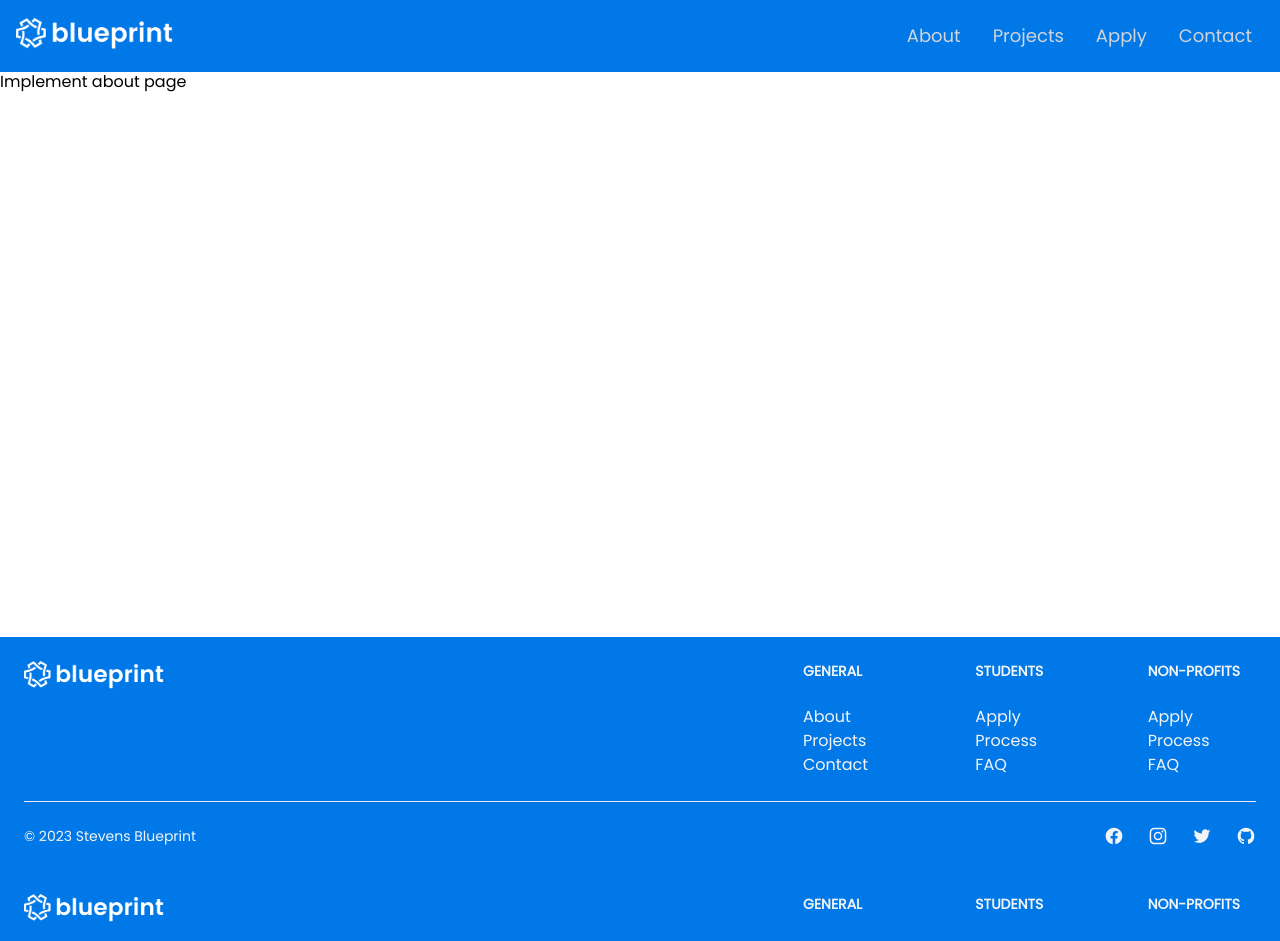
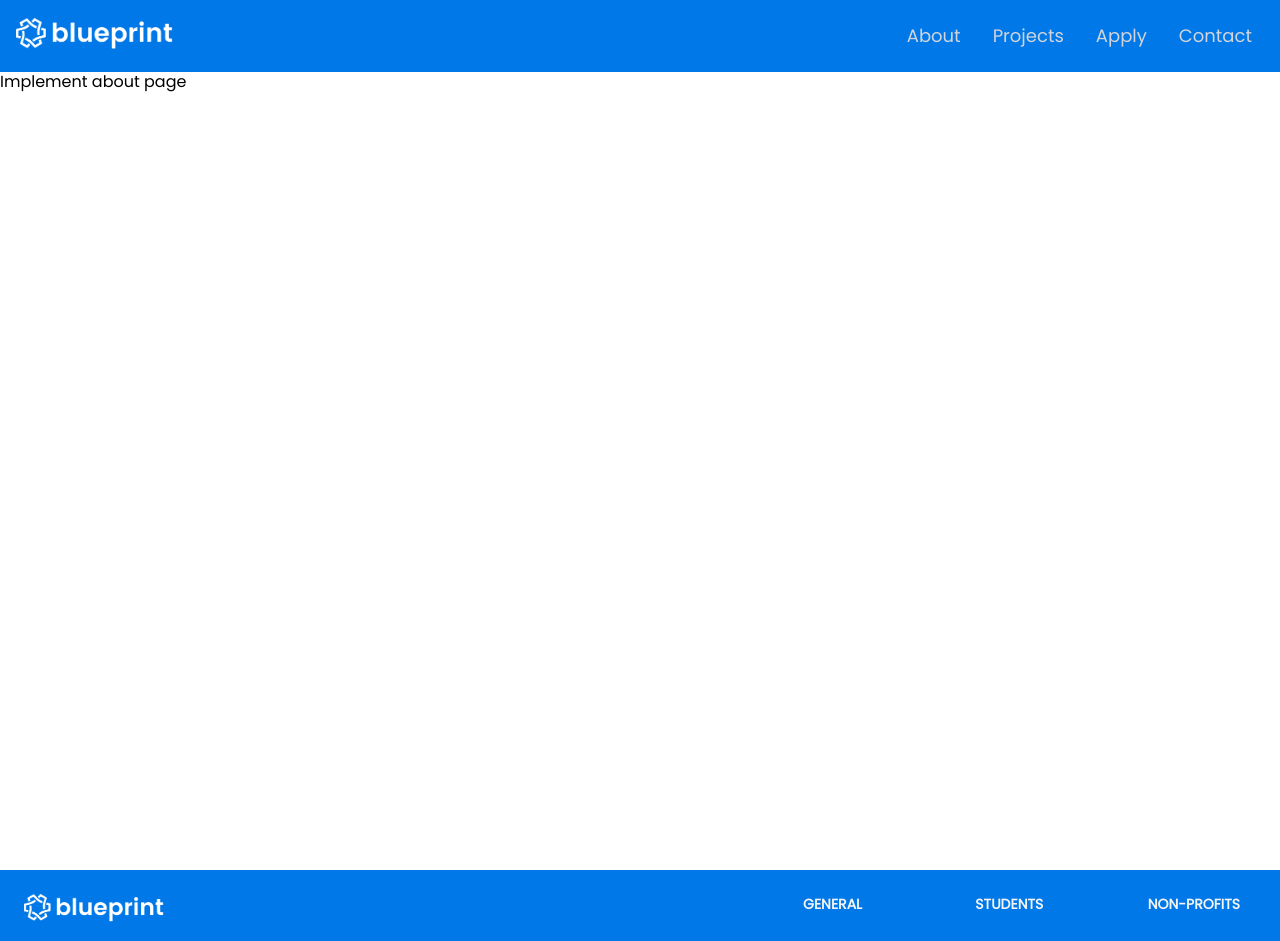
Before and after one commit to OwenTruong/blueprint_website, a React (Create React App) app: page /about in a window 1280 px wide. Shown: the top 941 px of the page. Built offline with nearby package versions, Linux system fonts and the light colour scheme.

Commit message:
working About Page with Footer

```diff
--- a/src/components/About.jsx
+++ b/src/components/About.jsx
@@ -1,12 +1,9 @@
-import Footer from "./Common/Footer";
-
 function About() {
   return (
     <div className="flex flex-col h-screen">
       <div className="mb-auto">
         <h1>Implement about page</h1>
       </div>
-      <Footer />
     </div>
   );
 }
```
Also changed, not shown: src/components/Home/Home.css (+9 -8 lines), src/components/Home/Images.json (line endings or trailing spaces).
